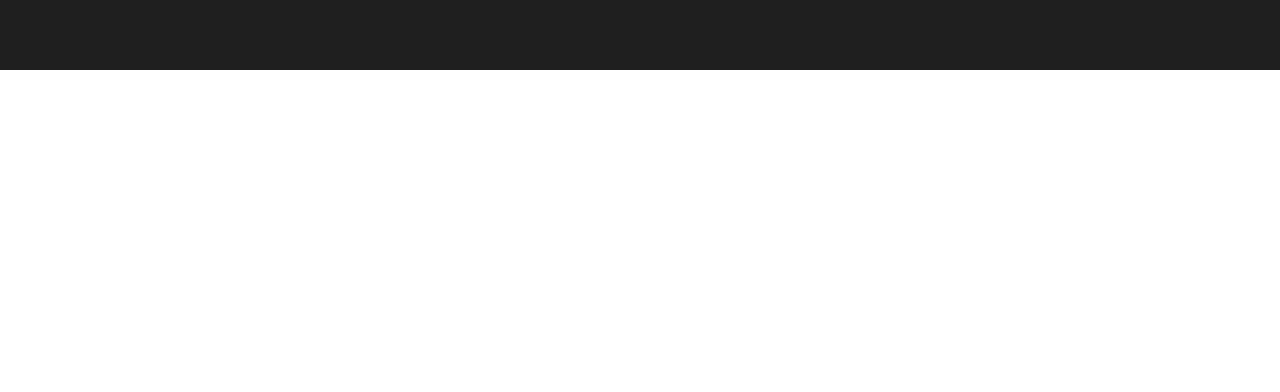
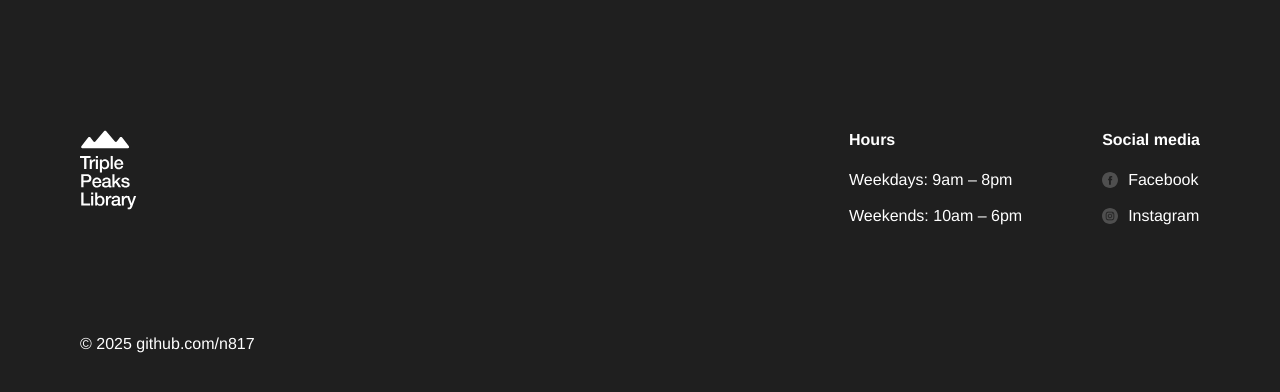
Before and after one commit to n817/triple-peaks-library, a plain HTML site: page index.html in a window 1280 px wide. Shown: the part 4026-4418 px from the top of the page. Before the commit the page ends 4096 px from the top, so only its background shows below. Drawn offline with Linux system fonts and the light colour scheme.

Commit message:
complete footer block

```diff
--- a/index.html
+++ b/index.html
@@ -296,7 +296,55 @@
 
       </main>
 
-      <footer class="footer"></footer>
+      <footer class="footer" id="contacts">
+        <div class="footer__columns">
+          <div class="footer__column">
+            <img
+              class="footer__logo"
+              src="images/logo_white.svg"
+              alt="Triple Peaks Library"
+            />
+          </div>
+          <div class="footer__column">
+            <h3 class="footer__column-heading">Hours</h3>
+            <ul class="footer__list">
+              <li class="footer__list-item">Weekdays: 9am – 8pm</li>
+              <li class="footer__list-item">Weekends: 10am – 6pm</li>
+            </ul>
+          </div>
+          <div class="footer__column">
+            <h3 class="footer__column-heading">Social media</h3>
+            <ul class="footer__list">
+              <li class="footer__list-item">
+                <a class="footer__column-link" href="#">
+                  <img
+                    class="footer__social-icon"
+                    src="images/facebook_white.svg"
+                    alt="Facebook icon"
+                  />
+                  Facebook
+                </a>
+              </li>
+              <li class="footer__list-item">
+                <a class="footer__column-link" href="#">
+                  <img
+                    class="footer__social-icon"
+                    src="images/instagram_white.svg"
+                    alt="Instagram icon"
+                  />
+                  Instagram
+                </a>
+              </li>
+            </ul>
+          </div>
+        </div>
+        <p class="footer__copyright">
+          © 2025
+          <a href="https://github.com/n817" class="footer__author" target="_blank">
+            github.com/n817
+          </a>
+        </p>
+      </footer>
     </div>
   </body>
 </html>
--- a/styles/style.css
+++ b/styles/style.css
@@ -396,3 +396,72 @@
   width: 703px;
   z-index: -1;
 }
+
+.footer {
+  display: flex;
+  flex-direction: column;
+  background-color: #1f1f1f;
+  color: #fff;
+  padding: 60px 80px;
+}
+
+.footer__columns {
+  display: grid;
+  grid-template-columns: 1fr auto auto;
+  column-gap: 80px;
+}
+
+.footer__logo {
+  width: 57px;
+  height: 80px;
+}
+
+.footer__list {
+  display: flex;
+  flex-direction: column;
+  row-gap: 16px;
+  list-style-type: none;
+  padding-left: 0;
+  margin: 0;
+}
+
+.footer__column-heading {
+  font-size: 16px;
+  line-height: 20px;
+  margin-top: 0;
+  margin-bottom: 20px;
+}
+
+.footer__column-link {
+  display: flex;
+  align-items: center;
+  column-gap: 10px;
+  color: white;
+  font-size: 16px;
+  line-height: 20px;
+  text-decoration: none;
+}
+
+.footer__column-link:hover {
+  color: #c1c1c1;
+}
+
+.footer__social-icon {
+  width: 16px;
+  height: 16px;
+}
+
+.footer__copyright {
+  font-size: 16px;
+  line-height: 20px;
+  margin: 108px 0 0;
+}
+
+.footer__author {
+  text-decoration: none;
+  color: #fff;
+}
+
+.footer__author:hover {
+  color: #c1c1c1;
+}
```
